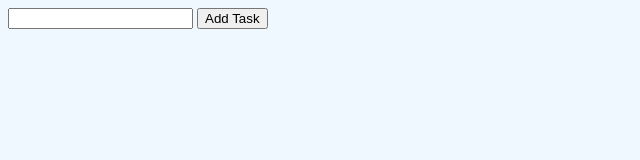
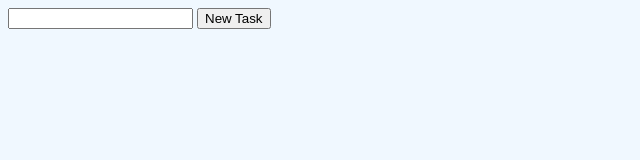
Before and after one commit to bdacallos-nmblr/todo-app, a plain HTML site: page index.html in a window 1280 px wide. Shown: the full height of the page, 0-640 px from the left. Drawn offline with Linux system fonts and the light colour scheme.

Commit message:
change label of button

```diff
--- a/index.html
+++ b/index.html
@@ -8,7 +8,7 @@
 </head>
 <body>
     <input type="text" id="todo">
-    <button id="btn-add">Add Task</button>
+    <button id="btn-add">New Task</button>
 
     <ul id="list"></ul>
     <script src="./script.js"></script>
```
